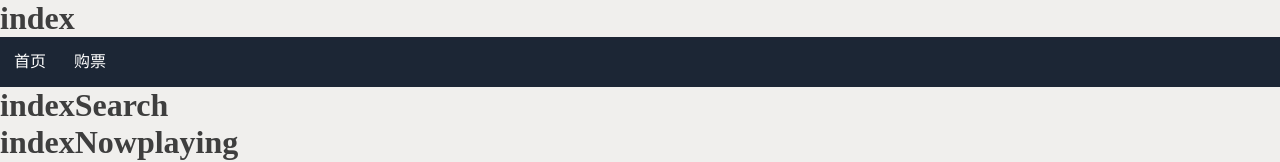
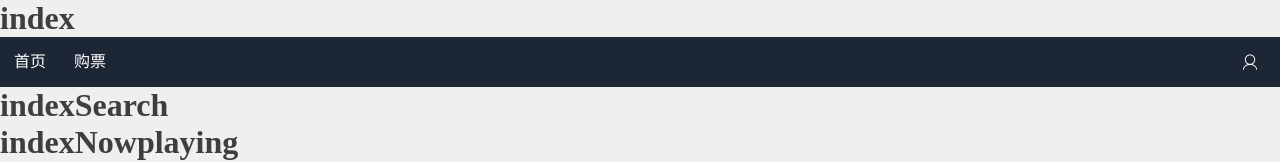
Before and after one commit to noFname/movieStores, a Vue app: page /detailMovie#/index in a window 1280 px wide. Shown: the top 162 px of the page. Built offline with nearby package versions, Linux system fonts and the light colour scheme; what mint-ui would draw is missing.

Commit message:
Logo图标更新

```diff
--- a/src/components/common/navbar.vue
+++ b/src/components/common/navbar.vue
@@ -8,7 +8,7 @@
 		<router-link tag="li" to="/list">
 			购票
 		</router-link>
-		<router-link tag="li" to="/login" class="right iconfont icon-yonghu">
+		<router-link tag="li" to="/login" class="right iconfont icon-02">
 		</router-link>
 	</ul>
 </div>
```
Also changed, not shown: static/logo_mtime.png (added).
